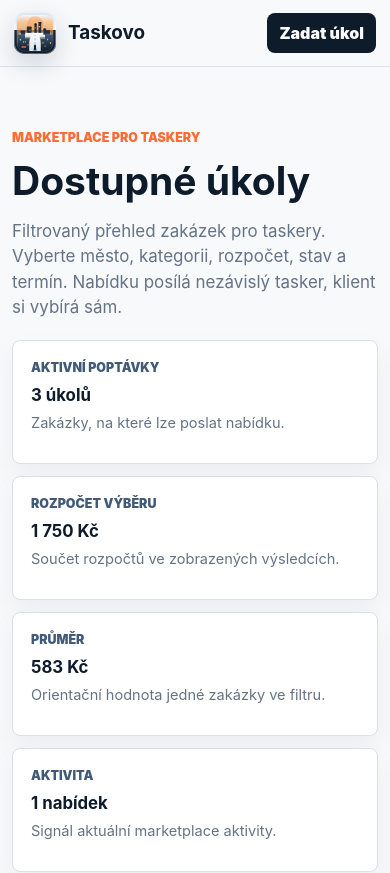
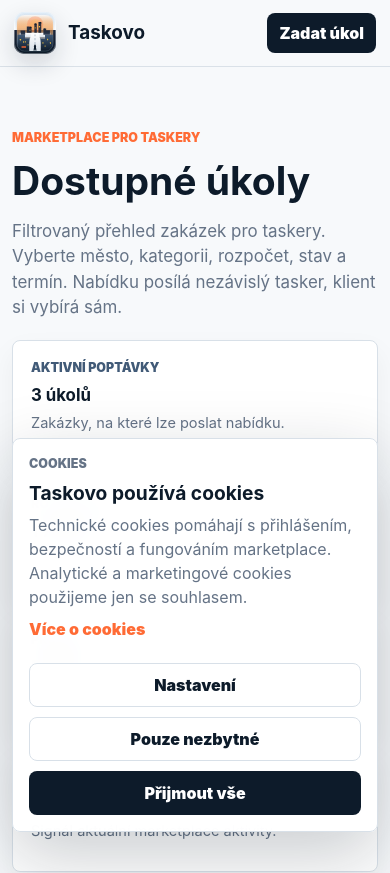
Before and after one commit to kaziodimm/taskovo-app, a Next.js app: page /tasks in a window 390 px wide. Shown: the top 873 px of the page. Built offline with nearby package versions, Linux system fonts and the light colour scheme; no server answers.

Commit message:
Style cookie consent banner

```diff
--- a/app/taskovo-extra.css
+++ b/app/taskovo-extra.css
@@ -292,6 +292,78 @@
 .offer-form select { min-width: 0; }
 
 /* ===========================================================================
+   Cookie Consent
+   ========================================================================== */
+
+.cookie-consent {
+  position: fixed;
+  left: max(18px, calc((100vw - 1180px) / 2));
+  right: max(18px, calc((100vw - 1180px) / 2));
+  bottom: 18px;
+  z-index: 80;
+  display: grid;
+  grid-template-columns: minmax(0, 1fr) auto;
+  gap: 22px;
+  align-items: end;
+  padding: 20px;
+  color: var(--navy);
+  background: rgba(255, 255, 255, 0.97);
+  border: 1px solid var(--line);
+  border-radius: 8px;
+  box-shadow: 0 24px 70px rgba(13, 27, 42, 0.22);
+  backdrop-filter: blur(18px);
+}
+.cookie-consent-copy {
+  display: grid;
+  gap: 8px;
+}
+.cookie-consent .kicker { margin-bottom: 0; }
+.cookie-consent h2 {
+  font-size: 1.2rem;
+  line-height: 1.2;
+}
+.cookie-consent p {
+  max-width: 760px;
+  margin: 0;
+  color: var(--muted);
+}
+.cookie-consent a {
+  width: fit-content;
+  color: var(--orange);
+  font-weight: 900;
+}
+.cookie-consent a:hover,
+.cookie-consent a:focus-visible {
+  color: var(--navy);
+}
+.cookie-consent-details {
+  display: grid;
+  grid-template-columns: auto minmax(0, 1fr);
+  gap: 6px 12px;
+  max-width: 760px;
+  padding: 12px;
+  background: #f7f9fb;
+  border: 1px solid var(--line);
+  border-radius: 8px;
+}
+.cookie-consent-details strong {
+  font-size: 0.9rem;
+}
+.cookie-consent-details span {
+  color: var(--muted);
+  font-size: 0.9rem;
+}
+.cookie-consent-actions {
+  display: flex;
+  flex-wrap: wrap;
+  justify-content: flex-end;
+  gap: 10px;
+}
+.cookie-consent-actions .button {
+  white-space: nowrap;
+}
+
+/* ===========================================================================
    Responsive
    ========================================================================== */
 
@@ -301,6 +373,8 @@
   .dashboard-hero { grid-template-columns: 1fr; }
   .dashboard-hero-actions { justify-content: flex-start; }
   .priority-panel { grid-template-columns: 1fr; }
+  .cookie-consent { grid-template-columns: 1fr; }
+  .cookie-consent-actions { justify-content: flex-start; }
 }
 
 @media (max-width: 700px) {
@@ -331,4 +405,18 @@
     top: 20px;
   }
   .empty-state .button { width: 100%; }
+  .cookie-consent {
+    left: 12px;
+    right: 12px;
+    bottom: 12px;
+    max-height: calc(100vh - 24px);
+    overflow: auto;
+    padding: 16px;
+  }
+  .cookie-consent-actions .button {
+    width: 100%;
+  }
+  .cookie-consent-details {
+    grid-template-columns: 1fr;
+  }
 }
```
